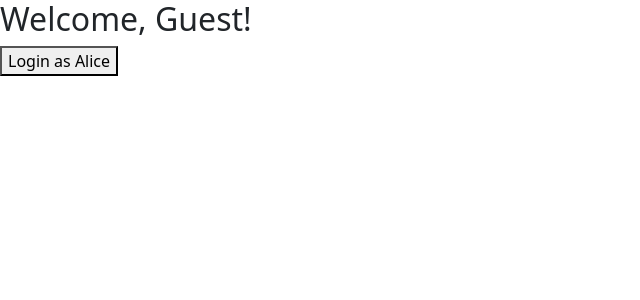
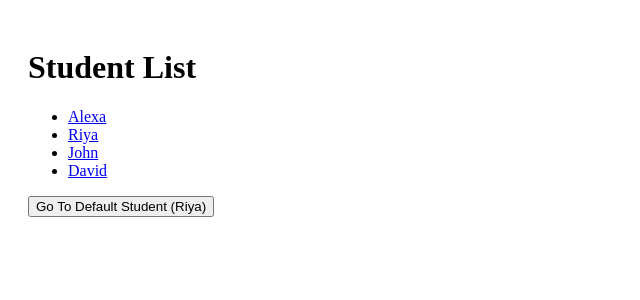
Before and after one commit to roshnakabeer45-star/class-work, a React (Create React App) app: page / in a window 1280 px wide. Shown: the top 300 px of the page, without its empty margins (0-640 px from the left). Built offline with nearby package versions, Linux system fonts and the light colour scheme.

Commit message:
Student names

```diff
--- a/package.json
+++ b/package.json
@@ -10,6 +10,7 @@
     "bootstrap": "^5.3.8",
     "react": "^19.2.4",
     "react-dom": "^19.2.4",
+    "react-router-dom": "^7.13.1",
     "react-scripts": "5.0.1",
     "web-vitals": "^2.1.4"
   },
--- /dev/null
+++ b/src/components/Home.js
@@ -0,0 +1,34 @@
+import { NavLink, useNavigate } from "react-router-dom";
+
+function Home() {
+
+  const navigate = useNavigate();
+
+  const students = ["Alexa", "Riya", "John", "David"];
+
+  function goToDefaultStudent() {
+    navigate("/student/Riya");   // Programmatic navigation
+  }
+
+  return (
+    <div style={{ padding: "20px" }}>
+      <h1>Student List</h1>
+
+      <ul>
+        {students.map((name, index) => (
+          <li key={index}>
+            <NavLink to={`/student/${name}`}>
+              {name}
+            </NavLink>
+          </li>
+        ))}
+      </ul>
+
+      <button onClick={goToDefaultStudent}>
+        Go To Default Student (Riya)
+      </button>
+    </div>
+  );
+}
+
+export default Home;
--- /dev/null
+++ b/src/components/Student.js
@@ -0,0 +1,14 @@
+import { useParams } from "react-router-dom";
+
+function Student() {
+
+  const { name } = useParams();
+
+  return (
+    <div style={{ padding: "20px" }}>
+      <h1>Welcome, {name}!</h1>
+    </div>
+  );
+}
+
+export default Student;
--- /dev/null
+++ b/src/components/router.js
@@ -0,0 +1,16 @@
+import { createBrowserRouter } from "react-router-dom";
+import Home from "./Home";
+import Student from "./Student";
+
+const router = createBrowserRouter([
+  {
+    path: "/",
+    element: <Home />
+  },
+  {
+    path: "/student/:name",   // Parameterised route
+    element: <Student />
+  }
+]);
+
+export default router;
--- a/src/index.js
+++ b/src/index.js
@@ -1,19 +1,15 @@
-import React from 'react';
-import ReactDOM from 'react-dom/client';
-import './index.css';
-import App from './App';
-import reportWebVitals from './reportWebVitals';
-import 'bootstrap/dist/css/bootstrap.min.css';
 
 
-const root = ReactDOM.createRoot(document.getElementById('root'));
+
+import React from "react";
+import ReactDOM from "react-dom/client";
+import { RouterProvider } from "react-router-dom";
+import router from "./components/router";
+
+const root = ReactDOM.createRoot(document.getElementById("root"));
+
 root.render(
   <React.StrictMode>
-    <App />
+    <RouterProvider router={router} />
   </React.StrictMode>
 );
-
-// If you want to start measuring performance in your app, pass a function
-// to log results (for example: reportWebVitals(console.log))
-// or send to an analytics endpoint. Learn more: https://bit.ly/CRA-vitals
-reportWebVitals();
```
Also changed, not shown: 1 other file (tests, documents, lock files or other folders).
